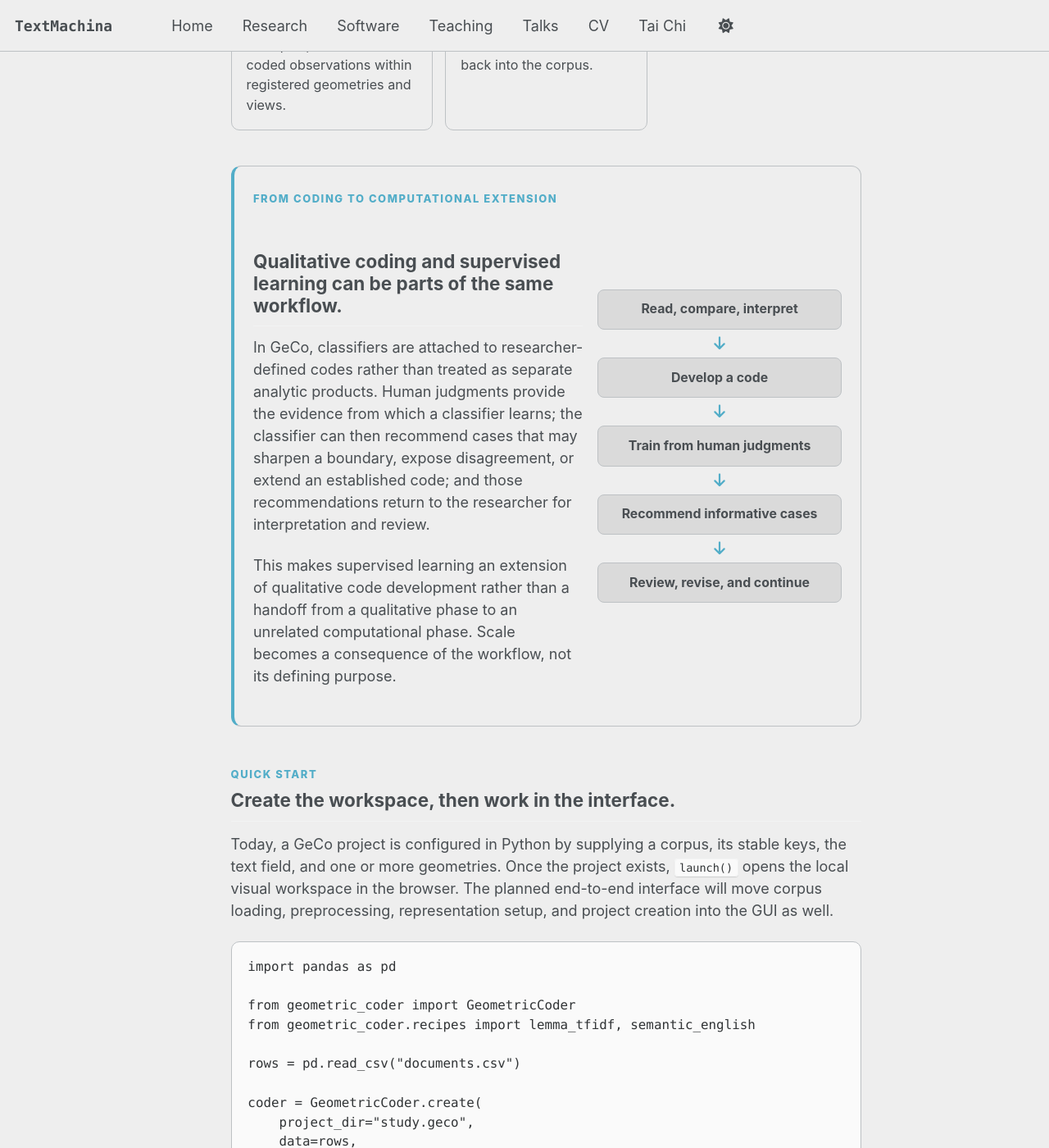
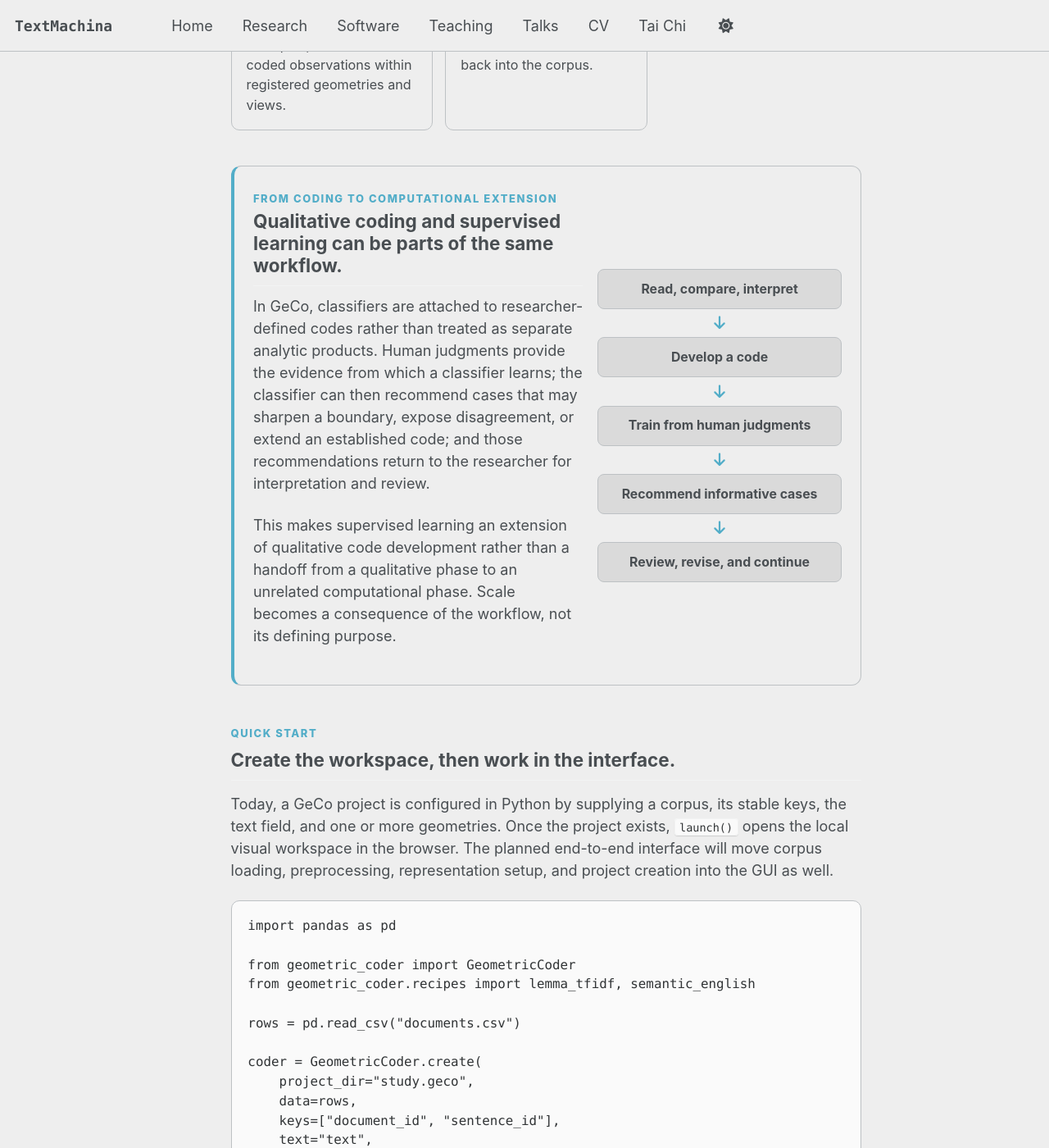
Before and after one commit to zacthinks/zacthinks.github.io, a Jekyll site: the page built from _pages/geco.md, in a window 1280 px wide and 1400 px high, scrolled down 3223 px. Shown: the whole window at 82% size. Built offline with Jekyll 4.4.1, drawn with Linux system fonts in a browser that asks for light colours; a script bundle is joined from its source files by our own code; library files that are not in the unit come from our copies.

Commit message:
Tighten GeCo boxed section spacing

```diff
--- a/assets/css/main.scss
+++ b/assets/css/main.scss
@@ -763,3 +763,17 @@
     grid-template-columns: 1fr;
   }
 }
+
+
+/* Tighten boxed GeCo section headings */
+.geco-bridge .teal-section__kicker,
+.teal-geco .teal-section__kicker,
+.geco-scope .teal-section__kicker {
+  margin-bottom: 0.2rem;
+}
+
+.geco-bridge h2,
+.teal-geco h2,
+.geco-scope h2 {
+  margin-top: 0;
+}
```
